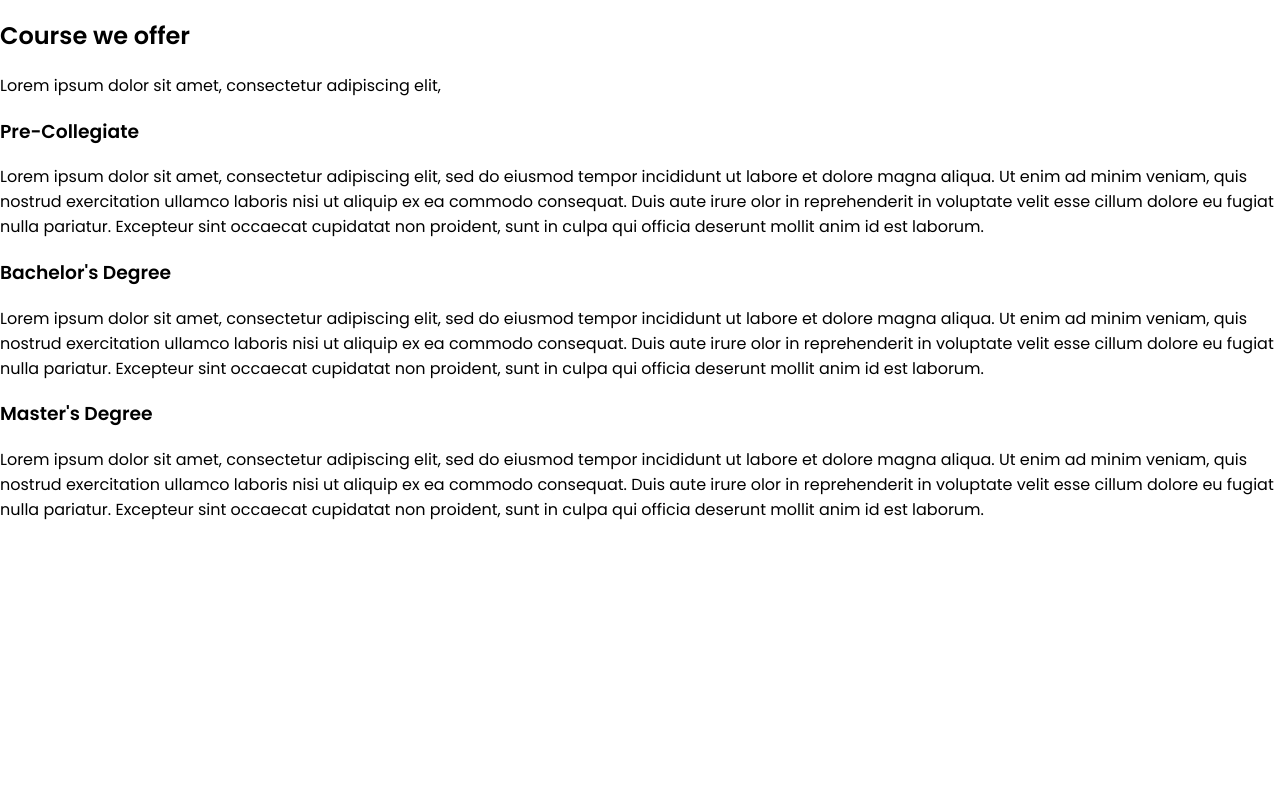
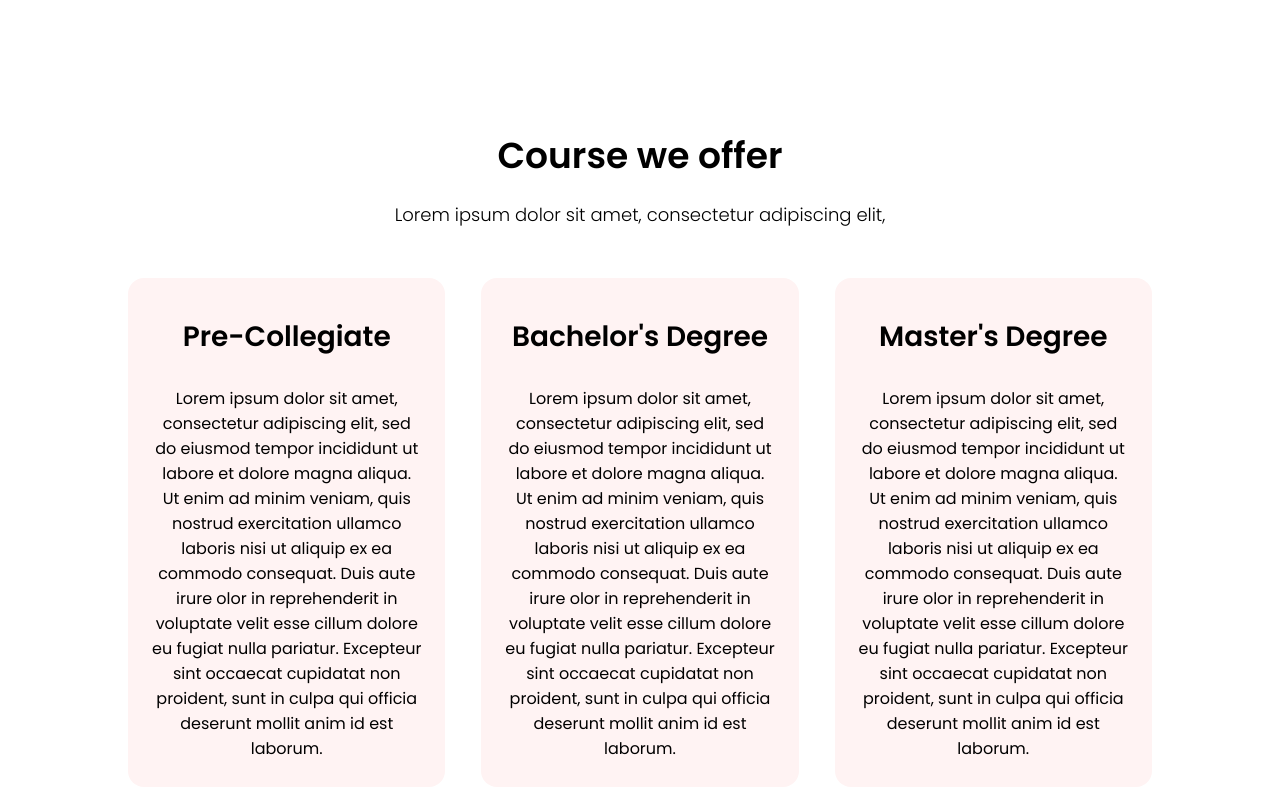
Before and after one commit to pisethchhith/eduford-university, a plain HTML site: page index.html in a window 1280 px wide. Shown: the part 802-1596 px from the top of the page. Before the commit the page ends 1340 px from the top, so only its background shows below. Drawn offline with Linux system fonts and the light colour scheme.

Commit message:
Added course section

```diff
--- a/css/style.css
+++ b/css/style.css
@@ -100,3 +100,48 @@ nav ul li a:hover::after{
 }
 
 /* course */
+.course {
+    width: 80%;
+    margin: auto;
+    padding-top: 100px;
+    text-align: center;
+    box-sizing: border-box;
+}
+
+.course-header {
+    font-weight: 600;
+    font-size: 36px;
+    margin-bottom: 0;
+}
+
+.course-description {
+    font-weight: 200;
+    font-size: 18px;
+    margin-bottom: 40px;
+}
+
+.course-wrapper-row {
+    margin: 50px 0;
+    display: flex;
+    justify-content: space-between;
+}
+
+.course-column {
+    box-sizing: border-box;
+    background-color: #fff3f3;
+    border-radius: 1em;
+    padding: 10px 24px;
+    flex-basis: 31%;
+    transition: 250ms;
+    cursor: pointer;
+}
+
+.course-column h3 {
+    font-size: 28px;
+    font-weight: 600;
+}
+
+.course-column:hover{
+    box-shadow: rgba(0, 0, 0, 0.24) 0px 3px 28px;
+    transition: ease-in-out 250ms;
+}
```
Also changed, not shown: index.html (+1 -0 lines).
